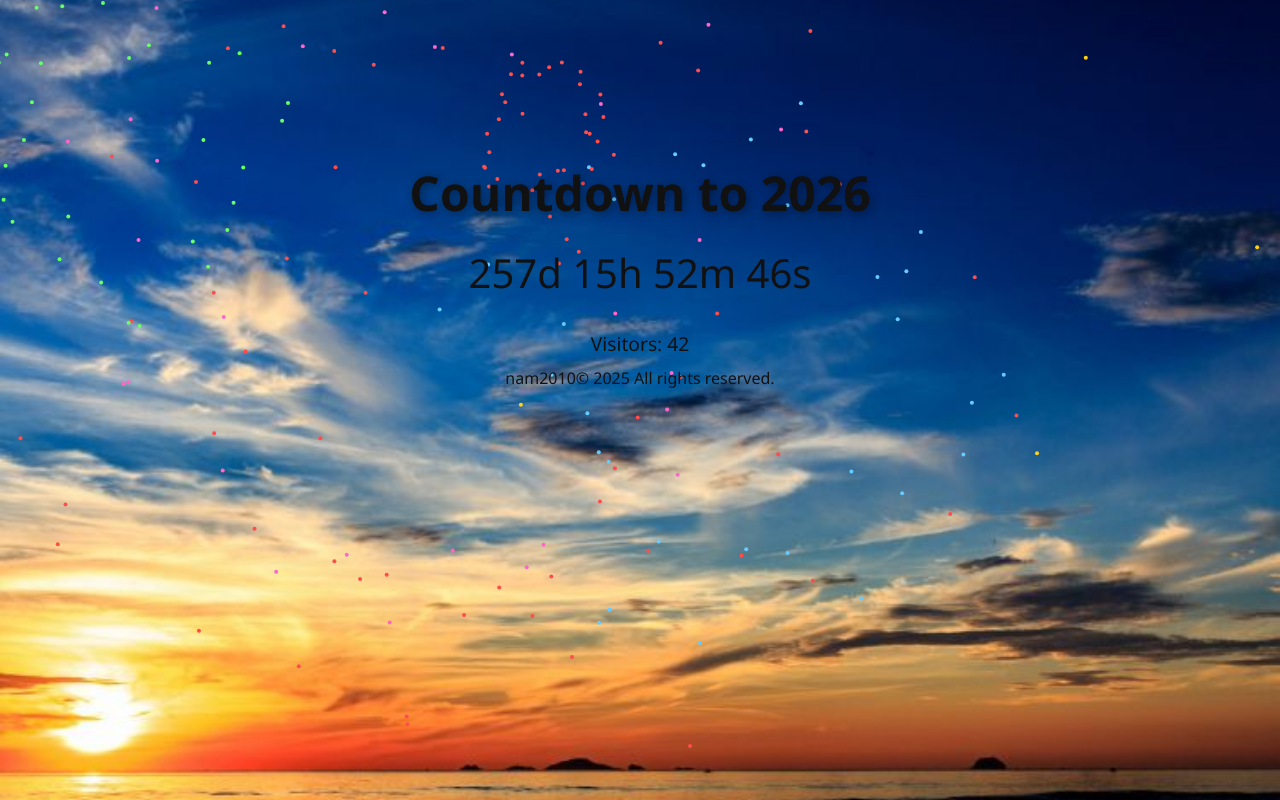
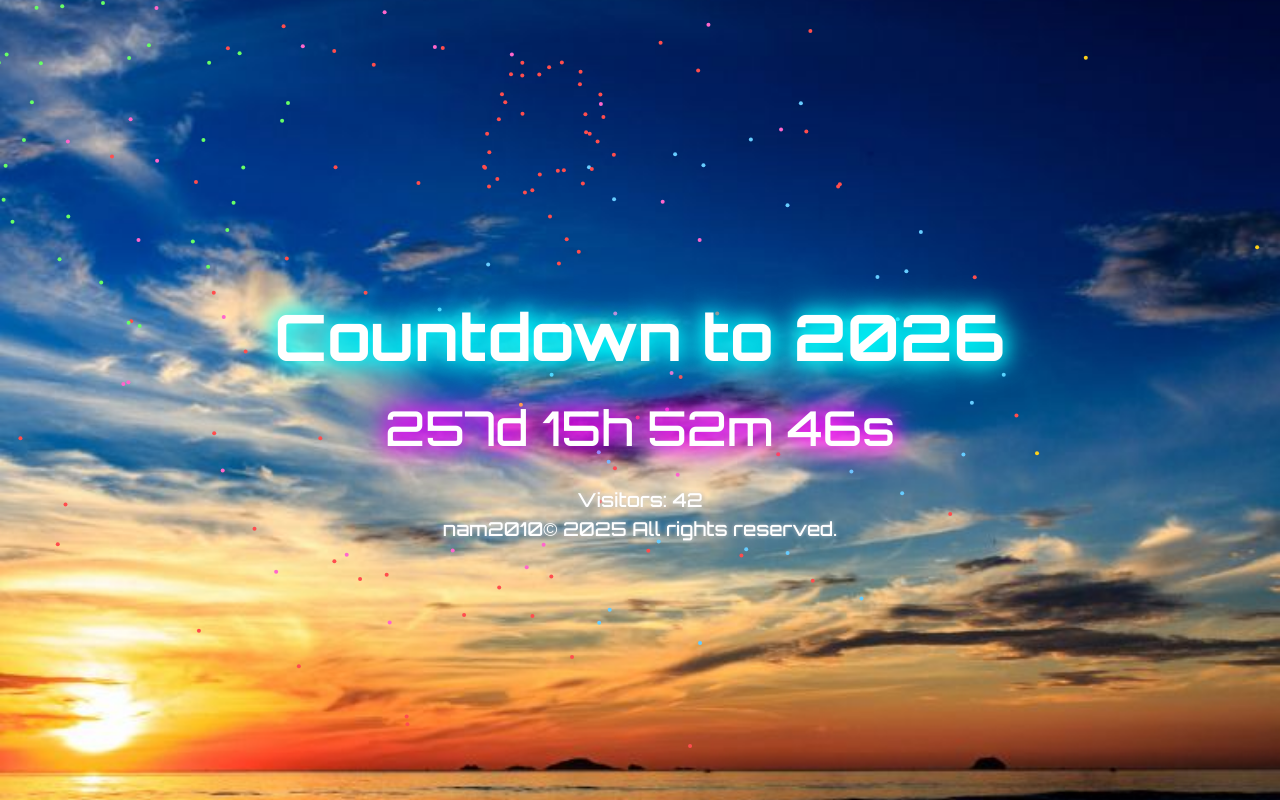
Before and after one commit to nam2010-pp/2026, a Flask app: page / in a window 1280 px wide. Run offline with Flask 3, Linux system fonts and the light colour scheme.

Commit message:
Update style.css

```diff
--- a/static/style.css
+++ b/static/style.css
@@ -1,64 +1,77 @@
-* {
+@import url('https://fonts.googleapis.com/css2?family=Orbitron:wght@500;700&display=swap');
+
+body {
   margin: 0;
   padding: 0;
-  box-sizing: border-box;
-}
-
-body {
-  font-family: 'Segoe UI', sans-serif;
+  font-family: 'Orbitron', sans-serif;
   height: 100vh;
-  background-size: cover;
-  background-position: center;
-  background-attachment: fixed;
-  background-repeat: no-repeat;
-  transition: background-image 0.5s ease-in-out;
   overflow: hidden;
-}
-
-body.light-mode {
-  background-image: url('/static/img/light.png');
-  color: #111;
-}
-
-body.dark-mode {
-  background-image: url('/static/img/dark.png');
-  color: #fff;
+  display: flex;
+  justify-content: center;
+  align-items: center;
+  transition: background 1s ease;
 }
 
 .overlay {
+  text-align: center;
   position: relative;
   z-index: 2;
-  text-align: center;
-  padding-top: 20vh;
+  color: #fff;
+  padding: 20px;
 }
 
 .title {
-  font-size: 3rem;
+  font-size: 4rem;
   margin-bottom: 20px;
-  text-shadow: 2px 2px 10px rgba(0,0,0,0.4);
+  animation: glow 2s ease-in-out infinite alternate;
 }
 
 .countdown {
-  font-size: 2.5rem;
+  font-size: 3rem;
   margin-bottom: 30px;
+  animation: glow2 2s ease-in-out infinite alternate;
 }
 
-.visits {
+.visits, .footer {
   font-size: 1.2rem;
-  margin-bottom: 10px;
+  margin: 5px;
+  text-shadow: 0 0 4px #ccc;
 }
 
-.footer {
-  font-size: 1rem;
-  color: inherit;
-}
-
-#fireworks-canvas {
+canvas#fireworks-canvas {
   position: fixed;
   top: 0;
   left: 0;
-  z-index: 1;
   width: 100%;
   height: 100%;
+  z-index: 1;
   pointer-events: none;
 }
+
+.dark-mode {
+  background: url("img/dark.png") no-repeat center center fixed;
+  background-size: cover;
+}
+
+.light-mode {
+  background: url("img/light.png") no-repeat center center fixed;
+  background-size: cover;
+}
+
+@keyframes glow {
+  from {
+    text-shadow: 0 0 10px #0ff, 0 0 20px #0ff, 0 0 30px #0ff;
+  }
+  to {
+    text-shadow: 0 0 20px #00ffff, 0 0 30px #00ffff, 0 0 40px #00ffff;
+  }
+}
+
+@keyframes glow2 {
+  from {
+    text-shadow: 0 0 10px #f0f, 0 0 20px #f0f, 0 0 30px #f0f;
+  }
+  to {
+    text-shadow: 0 0 20px #ff00ff, 0 0 30px #ff00ff, 0 0 40px #ff00ff;
+  }
+}
```
